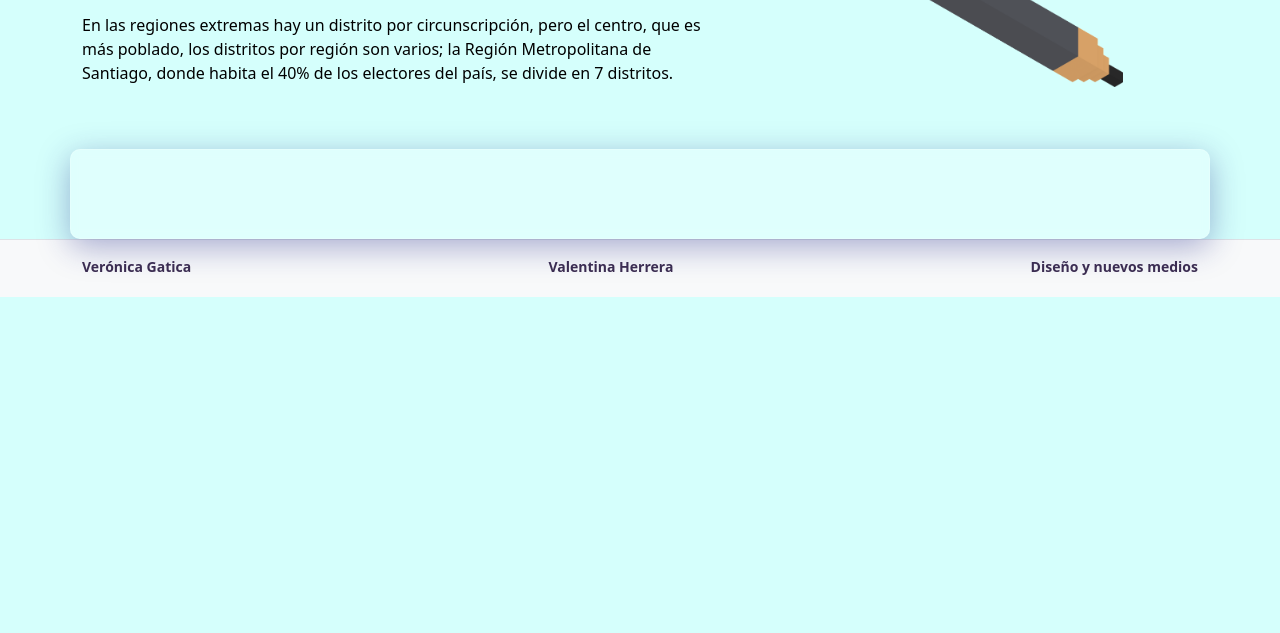
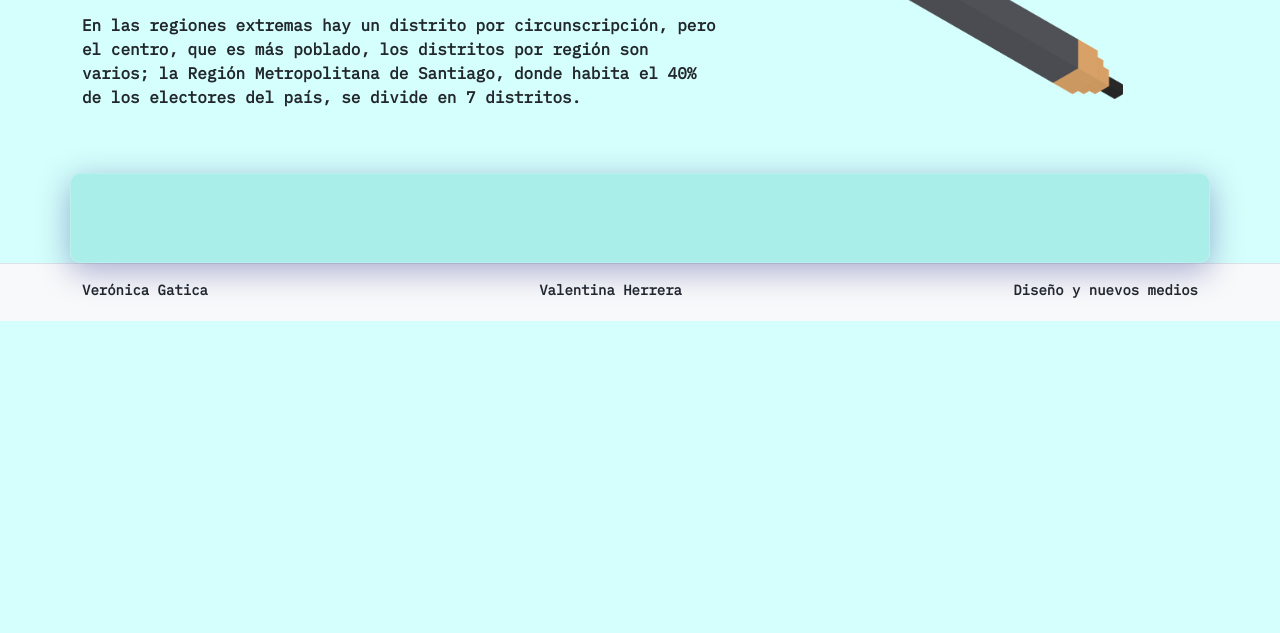
Before and after one commit to clase11dno037/dno037-clase-11, a plain HTML site: page index.html in a window 1280 px wide. Shown: the part 167-800 px from the top of the page. Drawn offline with nearby package versions, Linux system fonts and the light colour scheme; no server answers.

Commit message:
Add files via upload

```diff
--- a/style.css
+++ b/style.css
@@ -1,39 +1,53 @@
 @charset "UTF-8";
 
-@import url('https://fonts.googleapis.com/css2?family=IBM+Plex+Mono:ital,wght@1,700&display=swap');
+@import url('https://fonts.googleapis.com/css2?family=IBM+Plex+Mono:ital,wght@0,400;1,700&display=swap');
 
 
 :root {
     --fondo: rgb(173, 255, 250, 0.5);
     --figura: #21272c;
-    --destacado: #3d2e51;
-    --activo: #9786b0;
+    --destacado: #D4F739;
+
 }
 
+h1{
+    font-weight: bold;
+    color: rgba(19, 116, 146, 1);
+}
 
 body {
-    font-family: font-family: 'IBM Plex Mono', monospace;
+    font-family: 'IBM Plex Mono', monospace;
+    font-size: 100%;
+    font-weight: bold;
+    margin: 0;
+    padding: 0;
     background: var(--fondo);
     color: var(--figura);
 }
 
+a {
+    font-weight: bold;
+    color: var(--figura);
+    text-decoration: none;
+}
+
+a:hover {
+    color: rgba(162, 230, 224, 0.75);
+}
+
+
 header {
-	color: black;
+	color: var(--figura);
 }
+
 
 main {
 
-	background: rgba( 255, 255, 255, 0.25 );
-	box-shadow: 0 8px 32px 0 rgba( 31, 38, 135, 0.37 );
-	backdrop-filter: blur( 4px );
-	-webkit-backdrop-filter: blur( 4px );
-	border-radius: 10px;
-	border: 1px solid rgba( 255, 255, 255, 0.18 );
+background: rgba( 73, 197, 189, 0.30 );
+box-shadow: 0 8px 32px 0 rgba( 31, 38, 135, 0.37 );
+backdrop-filter: blur( 7.0px );
+-webkit-backdrop-filter: blur( 7.0px );
+border-radius: 10px;
+border: 1px solid rgba( 255, 255, 255, 0.18 );
 
 }
-
-a {
-    font-weight: bold;
-    color: #3d2e51;
-    text-decoration: none;
-}
```
